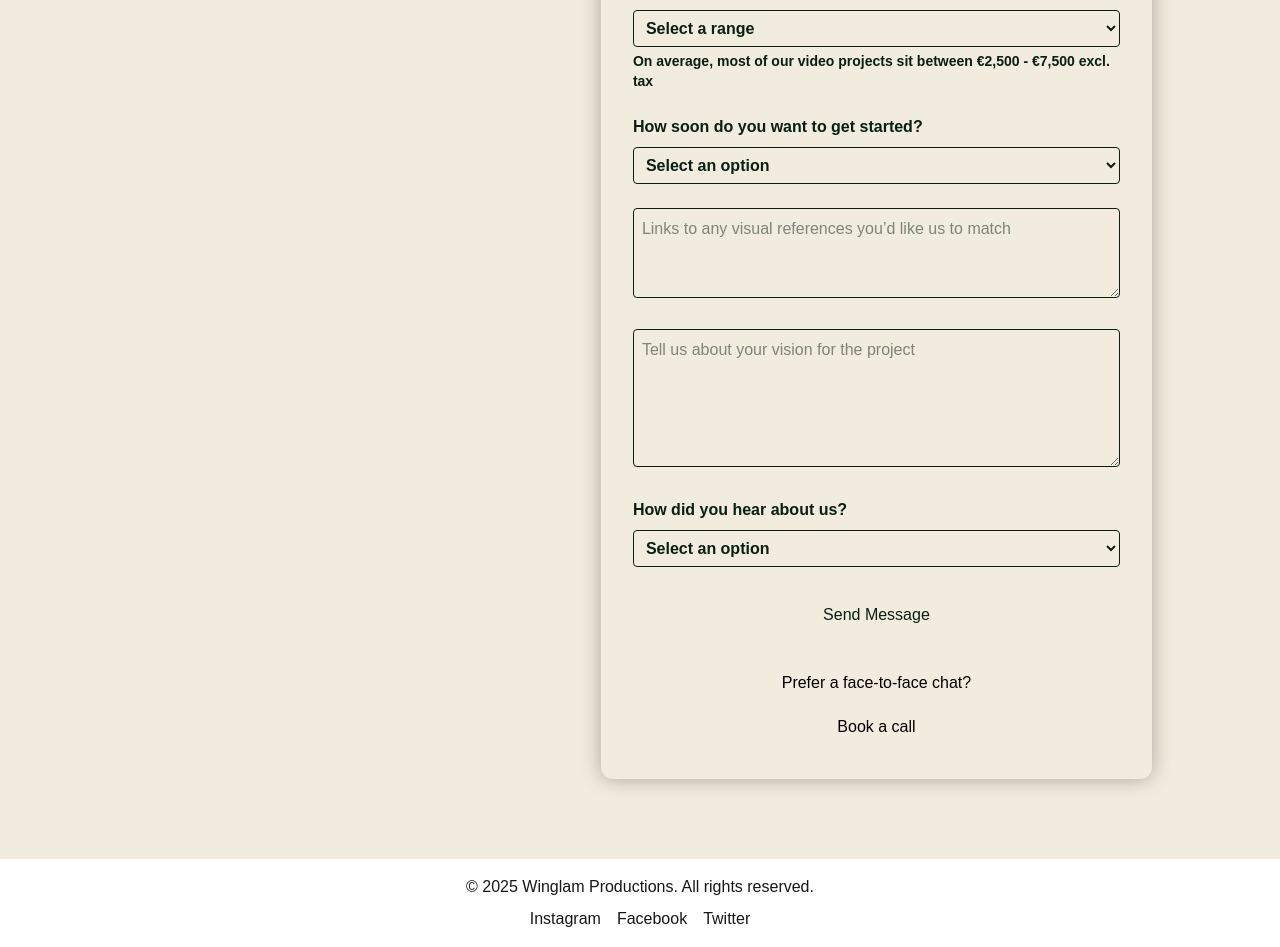
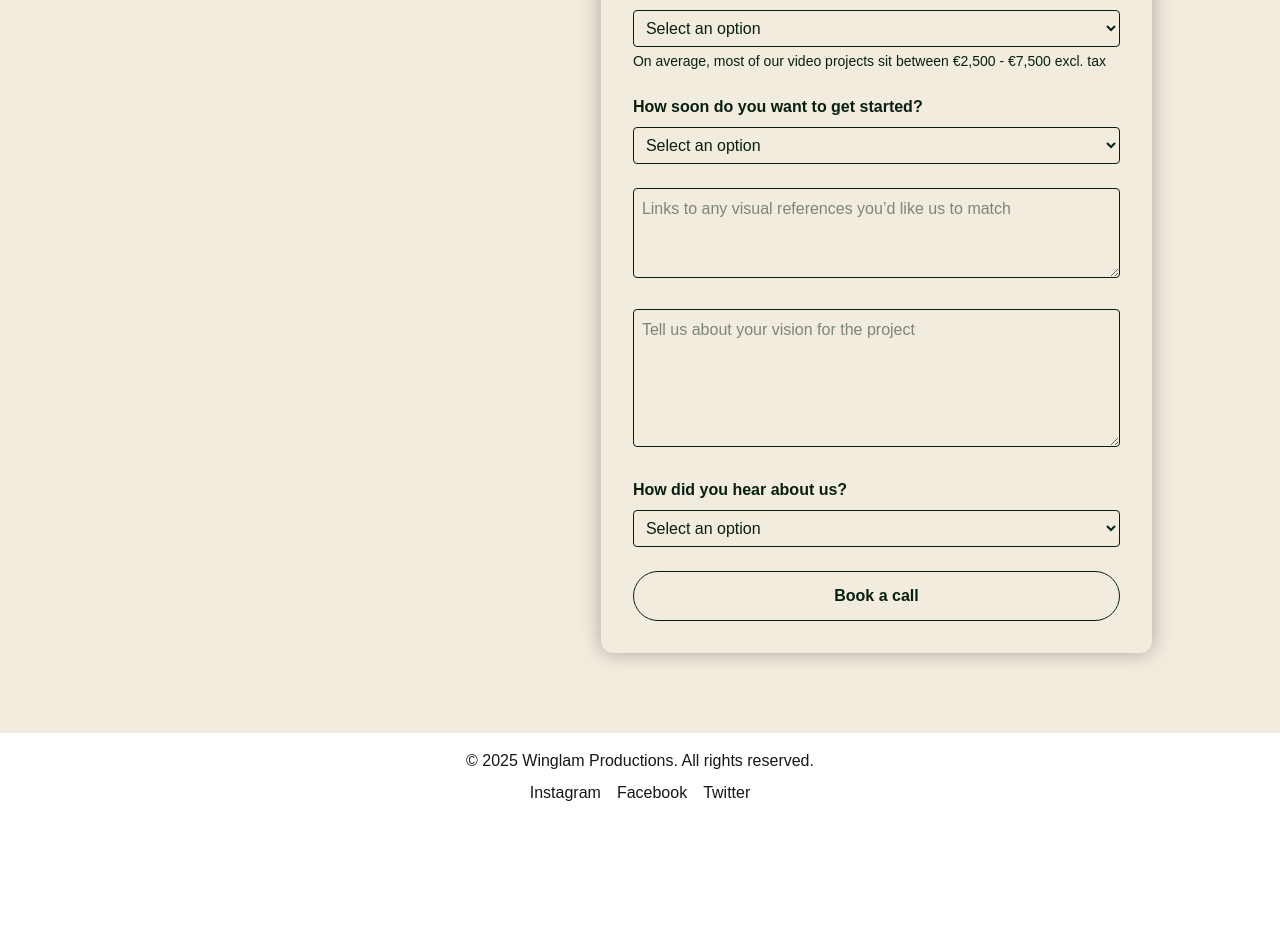
Before and after one commit to WinstonLam/winglamproductions, a Next.js app in the folder site/: page /contact in a window 1280 px wide. Shown: the part 660-1607 px from the top of the page. After the commit the page ends 1481 px from the top, so only its background shows below. Built offline with nearby package versions, Linux system fonts and the light colour scheme.

Commit message:
update homepage

```diff
--- a/site/package.json
+++ b/site/package.json
@@ -2,7 +2,7 @@
   "name": "site",
   "version": "0.1.0",
   "private": true,
-  "homepage": "https://WinstonLam.github.io/winglamproductions/",
+  "homepage": "https://winglamproductions.com",
   "scripts": {
     "dev": "next dev",
     "build": "next build",
--- a/site/src/app/contact/page.tsx
+++ b/site/src/app/contact/page.tsx
@@ -181,17 +181,17 @@ export default function ContactPage() {
                                 <select
                                     name="budget"
                                     required
-                                    className="mt-2 w-full border border-prime dark:border-second rounded p-2 bg-transparent focus:outline-primary"
+                                    className="mt-2 w-full border border-prime dark:border-second rounded p-2 bg-transparent focus:outline-primary font-light"
                                 >
                                     <option value="" disabled selected>
-                                        Select a range
+                                        Select an option
                                     </option>
                                     <option>&lt; €2,500</option>
                                     <option>€2,500 - €5,000</option>
                                     <option>€5,000 - €7,500</option>
                                     <option>&gt; €7,500</option>
                                 </select>
-                                <p className="text-sm mt-1">
+                                <p className="text-sm mt-1 font-light">
                                     On average, most of our video projects sit between €2,500 - €7,500 excl. tax
                                 </p>
                             </label>
@@ -202,7 +202,7 @@ export default function ContactPage() {
                                 <select
                                     name="startTimeline"
                                     required
-                                    className="mt-2 w-full border border-prime dark:border-second rounded p-2 bg-transparent focus:outline-primary"
+                                    className="mt-2 w-full border border-prime dark:border-second rounded p-2 bg-transparent focus:outline-primary font-light"
                                 >
                                     <option value="" disabled selected>
                                         Select an option
@@ -236,7 +236,7 @@ export default function ContactPage() {
                                 How did you hear about us?
                                 <select
                                     name="referral"
-                                    className="mt-2 w-full border border-prime dark:border-second rounded p-2 bg-transparent focus:outline-primary"
+                                    className="mt-2 w-full border border-prime dark:border-second rounded p-2 bg-transparent focus:outline-primary font-light"
                                 >
                                     <option value="" disabled selected>
                                         Select an option
@@ -253,25 +253,16 @@ export default function ContactPage() {
                             {/* ── Submit ─────────────────────────────── */}
                             <button
                                 type="submit"
-                                className="w-full bg-primary text-cream py-3 rounded-full font-medium hover:bg-second hover:text-prime transition-colors duration-300"
+                                className="w-full bg-second dark:bg-black border border-prime dark:border-second
+                                dark:text-second text-prime py-3 rounded-full  hover:bg-prime hover:text-second
+                                dark:hover:bg-second dark:hover:text-prime font-bold
+                                transition-all duration-300 cursor-pointer"
                             >
-                                Send Message
+                                Book a call
                             </button>
                         </form>
 
 
-                        {/* Calendly */}
-                        <div className="text-center mt-8">
-                            <p className="mb-3">Prefer a face-to-face chat?</p>
-                            <a
-                                href="https://calendly.com/your-calendly-link"
-                                target="_blank"
-                                rel="noopener noreferrer"
-                                className="inline-block bg-primary text-cream px-5 py-2 rounded-full hover:bg-second hover:text-prime transition-colors duration-300"
-                            >
-                                Book a call
-                            </a>
-                        </div>
                     </div>
 
 
```
